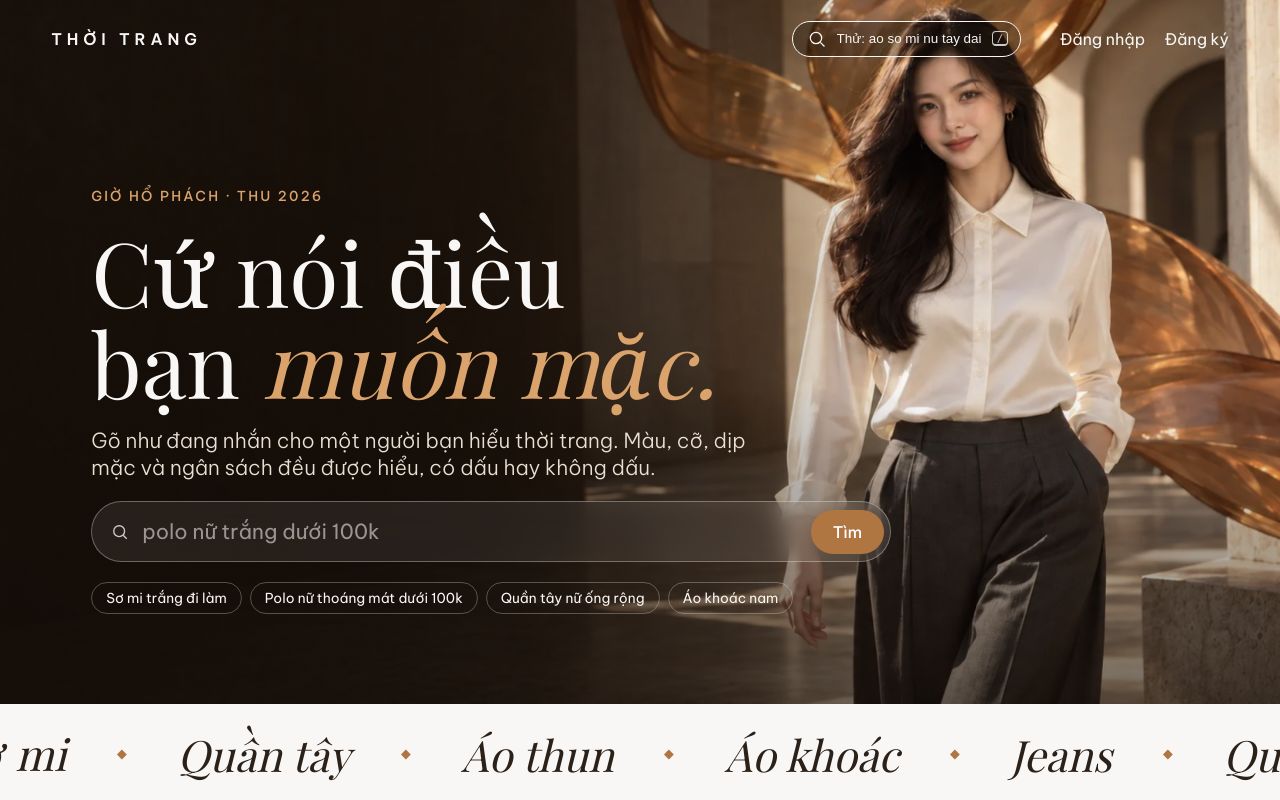
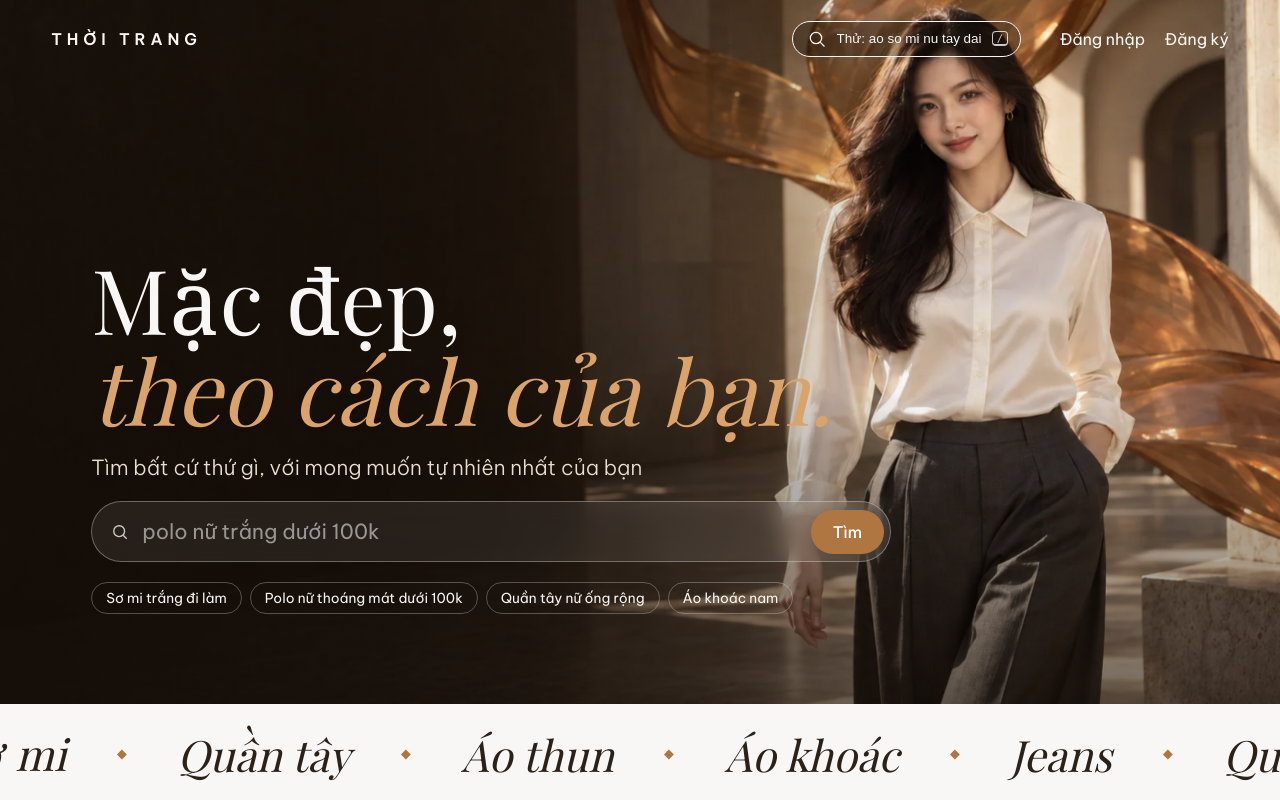
Before and after one commit to F-R-E-Y-A/fashion-shop, a React (Vite) app in the folder apps/web/: page / in a window 1280 px wide. Shown: the top 800 px of the page. Built offline with nearby package versions, Linux system fonts and the light colour scheme; no server answers.

Commit message:
feat(ph-01): tra hero ve slogan goc mac dep theo cach cua ban theo loi duyet

```diff
--- a/apps/web/src/features/products/home/HeroSearch.module.css
+++ b/apps/web/src/features/products/home/HeroSearch.module.css
@@ -40,12 +40,6 @@
 }
 .inner > * {
   max-width: 800px;
-}
-.eyebrow {
-  margin: 0;
-  color: var(--amber-glow);
-  font-size: var(--s-1);
-  letter-spacing: 0.16em;
 }
 .title {
   margin: 0;
--- a/apps/web/src/features/products/home/HeroSearch.tsx
+++ b/apps/web/src/features/products/home/HeroSearch.tsx
@@ -1,7 +1,5 @@
 import { type FormEvent } from 'react';
 import { Link, useNavigate } from 'react-router-dom';
-
-import { layout } from '@/ui';
 
 import styles from './HeroSearch.module.css';
 import { HERO, HERO_HINTS, searchLink } from './home-content.js';
@@ -28,11 +26,10 @@ export function HeroSearch() {
         fetchPriority="high"
       />
       <div className={styles.inner}>
-        <p className={`${layout.eyebrow} ${styles.eyebrow}`}>{HERO.eyebrow}</p>
         <h1 id="hero-title" className={styles.title}>
-          <span>Cứ nói điều</span>{' '}
+          <span>Mặc đẹp,</span>{' '}
           <span>
-            bạn <em>muốn mặc.</em>
+            <em>theo cách của bạn.</em>
           </span>
         </h1>
         <p className={styles.sub}>{HERO.sub}</p>
--- a/apps/web/src/features/products/home/home-content.ts
+++ b/apps/web/src/features/products/home/home-content.ts
@@ -1,8 +1,7 @@
 /** Chu co dinh cua trang chu. Chep dung tu ban mau thiet ke (design/README.md muc 6). */
 
 export const HERO = {
-  eyebrow: 'Giờ hổ phách · Thu 2026',
-  sub: 'Gõ như đang nhắn cho một người bạn hiểu thời trang. Màu, cỡ, dịp mặc và ngân sách đều được hiểu, có dấu hay không dấu.',
+  sub: 'Tìm bất cứ thứ gì, với mong muốn tự nhiên nhất của bạn',
   placeholder: 'polo nữ trắng dưới 100k',
   imageAlt: 'Người mẫu mặc sơ mi lụa kem và quần tây ống rộng đi trong nắng chiều',
   /** Kich thuoc that cua hero.webp, de trinh duyet giu cho truoc khi anh tai xong. */
```
Also changed, not shown: 1 other file (tests, documents, lock files or other folders).
